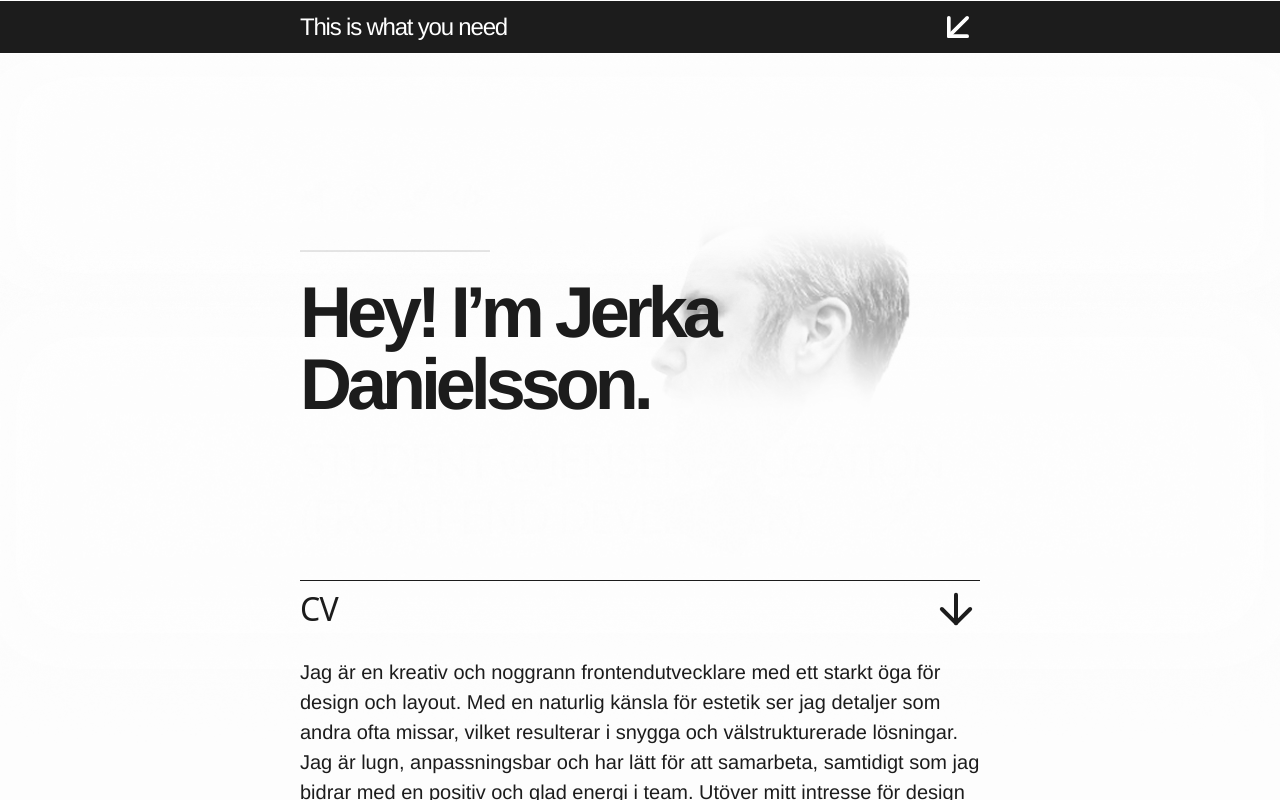
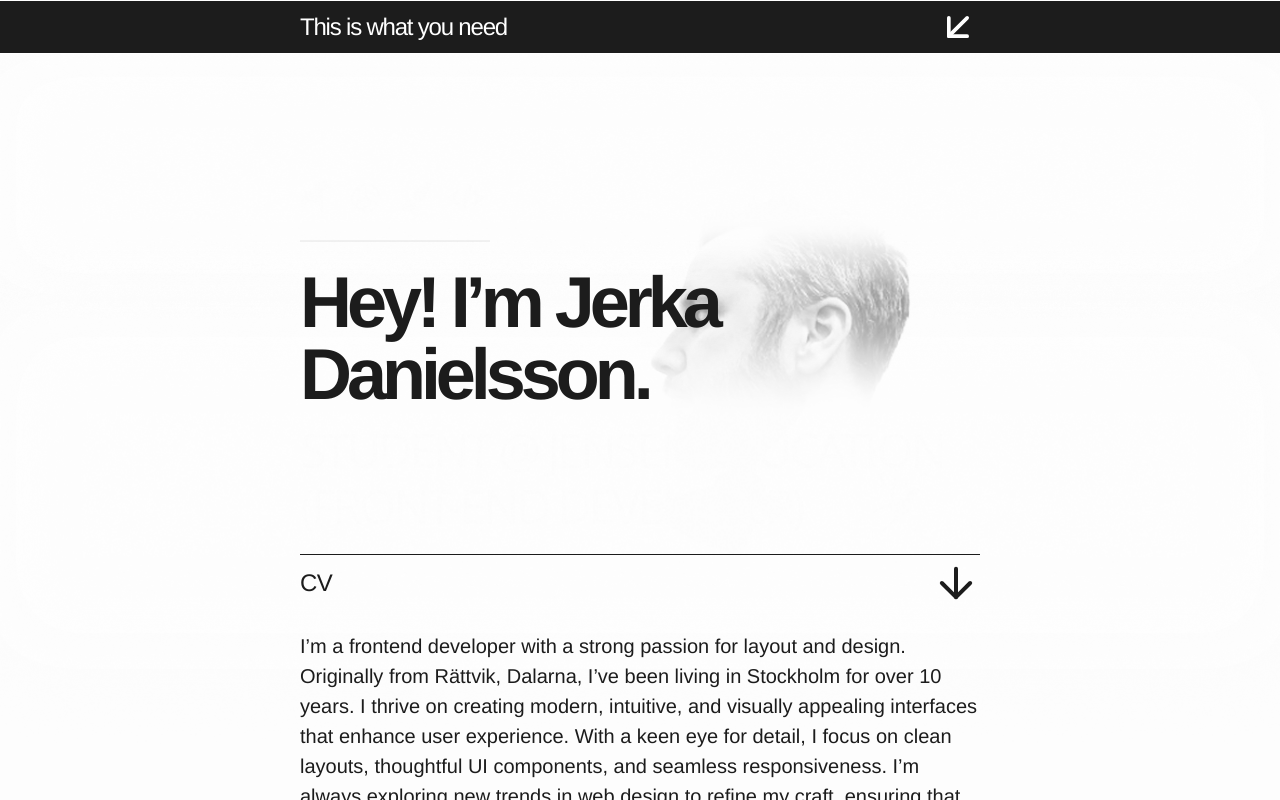
Before and after one commit to 1anDr0/myPortfolio, a React (Vite) app: page / in a window 1280 px wide. Both pictures are taken after a click on the button "CV". Shown: the top 800 px of the page. Built offline with nearby package versions, Linux system fonts and the light colour scheme; a web font is replaced by a local one.

Commit message:
fixed button hero/lia

```diff
--- a/src/components/GithubScroller.jsx
+++ b/src/components/GithubScroller.jsx
@@ -27,12 +27,12 @@ const GithubScroller = () => {
         rel="noopener noreferrer"
         className="hover:opacity-70 transition-opacity duration-300"
       >
-        <FaGithub className="w-10 h-10 md:w-12 md:h-12 text-black" />
+        <FaGithub className="w-8 h-8 md:w-10 md:h-10 text-black" />
       </a>
 
       {/* Vertikal text precis som BACK-knappen */}
       <span
-        className="text-black text-[14px] md:text-[24px] tracking-widest rotate-[-90deg] origin-center hover:opacity-50 mt-16"
+        className="text-black text-[14px] md:text-[16px] tracking-[+0.40em] tracking-widest rotate-[-90deg] origin-center hover:opacity-50 mt-20"
         style={{ fontFamily: "Helvetica, sans-serif" }}
       >
         MY GITHUB
--- a/src/components/Hero.jsx
+++ b/src/components/Hero.jsx
@@ -1,5 +1,5 @@
 import React, { useState } from "react";
-import { FiArrowDownLeft } from "react-icons/fi";
+import { FiArrowDownLeft, FiDownload } from "react-icons/fi";
 import { FaCode, FaPaintBrush } from "react-icons/fa";
 import dalahorseImage from "../assets/Dalecarlian_horse.svg.png";
 import rectangleImage from "../assets/Rectangle.png";
@@ -10,8 +10,11 @@ const Hero = () => {
   const [isOpenCV, setIsOpenCV] = useState(false);
 
   return (
-    <section className="animate-fadeIn relative bg-[#FDFDFD] text-[#1C1C1C] min-h-screen flex flex-col px-6 md:px-[300px] pt-[250px] md:pb-[100px] overflow-hidden">
-
+    <section
+      className={`animate-fadeIn relative bg-[#FDFDFD] text-[#1C1C1C] min-h-screen flex flex-col px-6 md:px-[300px] pt-[140px] md:pt-[240px] transition-all duration-500 ${
+        isOpenCV ? "pb-[300px]" : "pb-[100px]"
+      }`}
+    >
       {/* Profilbild */}
       <img
         src={figmaImage}
@@ -60,47 +63,47 @@ const Hero = () => {
         (FRONT-END DEVELOPER)
       </h3>
 
-      <div className="w-full max-w-[780px] border-t border-b border-[#1C1C1C] mt-10 z-30">
+      {/* COVER LETTER SEKTION */}
+      <div className="w-full max-w-[780px] border-t border-b border-[#1C1C1C] mt-6 z-30">
         <button
-          className="w-full flex justify-between items-center py-1 text-[24px] md:text-[32px] font-medium tracking-[-0.02em] cursor-pointer"
+          className="w-full flex justify-between items-center py-1 text-[20px] md:text-[24px] font-medium tracking-[-0.05em] tracking-tight cursor-pointer"
+          style={{ fontFamily: "Helvetica, sans-serif" }}
           onClick={() => setIsOpenCV(!isOpenCV)}
         >
           <span>CV</span>
-          <span
-            className={`text-[32px] md:text-[48px] transform transition-transform duration-500 ${
-              isOpenCV ? 'rotate-[-45deg]' : 'rotate-0'
-            }`}
-          >
+          <span className={`text-[32px] md:text-[48px] transform transition-transform duration-500 ${isOpenCV ? 'rotate-[-45deg]' : 'rotate-0'}`}>
             <FiArrowDownLeft />
           </span>
         </button>
 
         <div
           className={`overflow-hidden transition-all duration-500 ease-in-out ${
-            isOpenCV ? "max-h-[1000px] opacity-100 py-5 mb-20" : "max-h-0 opacity-0"
+            isOpenCV ? "max-h-[600px] opacity-100 py-5" : "max-h-0 opacity-0"
           }`}
         >
           <p
-            className="text-[12px] md:text-[20px] leading-[1.5] max-w-[800px]"
+            className="text-[16px] md:text-[20px] font-regular leading-[1.5] max-w-[780px]"
             style={{ fontFamily: "Helvetica, sans-serif" }}
           >
-            Jag är en kreativ och noggrann frontendutvecklare med ett starkt öga för design och layout. Med en naturlig känsla för estetik ser jag detaljer som andra ofta missar, vilket resulterar i snygga och välstrukturerade lösningar. Jag är lugn, anpassningsbar och har lätt för att samarbeta, samtidigt som jag bidrar med en positiv och glad energi i team. Utöver mitt intresse för design har jag ett stort engagemang för idrott, både aktivt och som åskådare.
+            I’m a frontend developer with a strong passion for layout and design.
+            Originally from Rättvik, Dalarna, I’ve been living in Stockholm for over
+            10 years. I thrive on creating modern, intuitive, and visually appealing
+            interfaces that enhance user experience. With a keen eye for detail, I
+            focus on clean layouts, thoughtful UI components, and seamless
+            responsiveness. I’m always exploring new trends in web design to refine
+            my craft, ensuring that my work balances aesthetics with functionality.
           </p>
 
-          <a
-            href="/cv-jerker-danielsson.pdf"
-            download
-            className="border-2 border-[#1C1C1C] text-[#1C1C1C] mt-10 bg-white h-[44px] px-4 w-fit rounded-full text-[24px] md:text-[44px] font-medium tracking-tight flex items-center justify-center transition-all duration-300 hover:bg-[#1C1C1C] hover:text-white"
-            style={{ fontFamily: "Helvetica, sans-serif" }}
-          >
-            DOWNLOAD MY CV
-          </a>
-          {isOpenCV && (
-            <div className="w-full max-w-[780px] border-b border-[#1C1C1C] mt-5 mb-16"></div>
-          )}
+          <div className="mt-10">
+            <button
+              className="border-2 border-black text-white bg-[#1C1C1C] h-[44px] px-[24px] rounded-full text-[24px] md:text-[44px] font-medium tracking-tight flex items-center justify-center gap-3 transition-all duration-300 hover:bg-white hover:text-[#1C1C1C]"
+              style={{ fontFamily: "Helvetica, sans-serif" }}
+            >
+              DOWNLOAD MY CV
+                          </button>
+          </div>
         </div>
       </div>
-
     </section>
   );
 };
--- a/src/components/ScrollToTop.jsx
+++ b/src/components/ScrollToTop.jsx
@@ -24,9 +24,9 @@ const ScrollToTop = () => {
       {showButton && (
         <button
           onClick={scrollToTop}
-          className="fixed bottom-10 right-10 w-10 h-10 bg-black text-white rounded-full flex items-center justify-center shadow-lg hover:bg-white hover:text-[#1C1C1C] transition-all duration-300"
+          className="fixed bottom-10 right-20 w-10 h-10 bg-black text-white rounded-full flex items-center justify-center shadow-lg hover:bg-white hover:text-[#1C1C1C] transition-all duration-300"
         >
-          <FiArrowUp className="w-6 h-6" />
+          <FiArrowUp className="w-8 h-8" />
         </button>
       )}
     </>
--- a/src/components/SeekingLIASection.jsx
+++ b/src/components/SeekingLIASection.jsx
@@ -29,7 +29,7 @@ const SeekingLIASection = () => {
           }`}
         >
           <p
-            className="text-[12px] md:text-[20px] font-regular leading-[1.5] max-w-[780px]"
+            className="text-[16px] md:text-[20px] font-regular leading-[1.5] max-w-[780px]"
             style={{ fontFamily: "Helvetica, sans-serif" }}
           >
             I’m a frontend developer with a strong passion for layout and design.
@@ -42,10 +42,10 @@ const SeekingLIASection = () => {
           </p>
           <div className="mt-10">
         <button
-          className="border-2 border-white text-white bg-[#1C1C1C] h-[44px] px-[20px] rounded-full text-[24px] md:text-[44px] font-medium tracking-tight flex items-center justify-center gap-3 transition-all duration-300 hover:bg-white hover:text-[#1C1C1C]"
+          className="border-2 border-white text-[#1C1C1C] bg-white h-[44px] px-[20px] rounded-full text-[24px] md:text-[44px] font-medium tracking-tight flex items-center justify-center gap-3 transition-all duration-300 hover:bg-[#1C1C1C] hover:text-white"
           style={{ fontFamily: "Helvetica, sans-serif" }}
         >
-          COVER LETTER <FiDownload className="w-8 h-8 md:w-10 md:h-10" />
+          COVER LETTER <FiDownload className="w-6 h-6 md:w-10 md:h-10" />
         </button>
       </div>
         </div>
```
